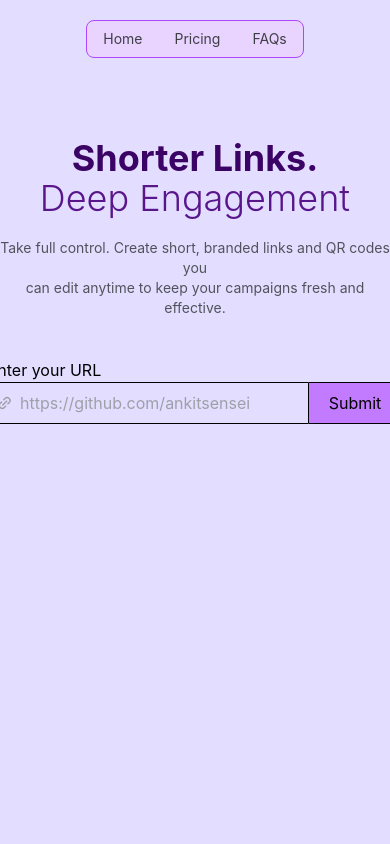
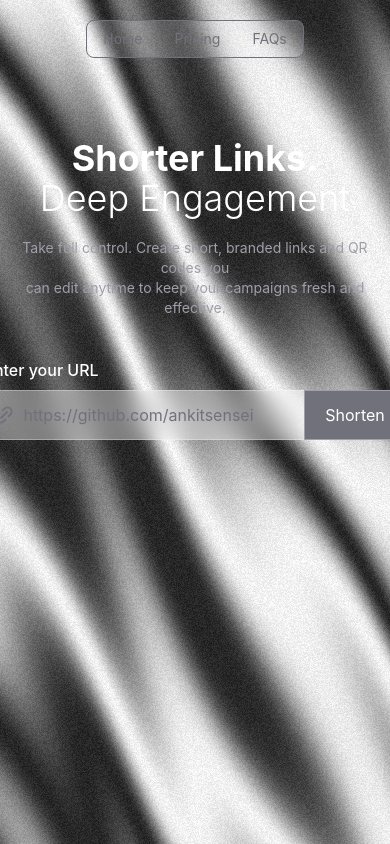
Before and after one commit to ankitsensei/url-shortener, a React (Vite) app in the folder frontend/: page / in a window 390 px wide. Built offline with nearby package versions, Linux system fonts and the light colour scheme.

Commit message:
style: silk bg

```diff
--- /dev/null
+++ b/frontend/src/component/Silk.jsx
@@ -0,0 +1,116 @@
+/* eslint-disable react/no-unknown-property */
+import { Canvas, useFrame, useThree } from '@react-three/fiber';
+import { forwardRef, useRef, useMemo, useLayoutEffect } from 'react';
+import { Color } from 'three';
+
+const hexToNormalizedRGB = hex => {
+  hex = hex.replace('#', '');
+  return [
+    parseInt(hex.slice(0, 2), 16) / 255,
+    parseInt(hex.slice(2, 4), 16) / 255,
+    parseInt(hex.slice(4, 6), 16) / 255
+  ];
+};
+
+const vertexShader = `
+varying vec2 vUv;
+varying vec3 vPosition;
+
+void main() {
+  vPosition = position;
+  vUv = uv;
+  gl_Position = projectionMatrix * modelViewMatrix * vec4(position, 1.0);
+}
+`;
+
+const fragmentShader = `
+varying vec2 vUv;
+varying vec3 vPosition;
+
+uniform float uTime;
+uniform vec3  uColor;
+uniform float uSpeed;
+uniform float uScale;
+uniform float uRotation;
+uniform float uNoiseIntensity;
+
+const float e = 2.71828182845904523536;
+
+float noise(vec2 texCoord) {
+  float G = e;
+  vec2  r = (G * sin(G * texCoord));
+  return fract(r.x * r.y * (1.0 + texCoord.x));
+}
+
+vec2 rotateUvs(vec2 uv, float angle) {
+  float c = cos(angle);
+  float s = sin(angle);
+  mat2  rot = mat2(c, -s, s, c);
+  return rot * uv;
+}
+
+void main() {
+  float rnd        = noise(gl_FragCoord.xy);
+  vec2  uv         = rotateUvs(vUv * uScale, uRotation);
+  vec2  tex        = uv * uScale;
+  float tOffset    = uSpeed * uTime;
+
+  tex.y += 0.03 * sin(8.0 * tex.x - tOffset);
+
+  float pattern = 0.6 +
+                  0.4 * sin(5.0 * (tex.x + tex.y +
+                                   cos(3.0 * tex.x + 5.0 * tex.y) +
+                                   0.02 * tOffset) +
+                           sin(20.0 * (tex.x + tex.y - 0.1 * tOffset)));
+
+  vec4 col = vec4(uColor, 1.0) * vec4(pattern) - rnd / 15.0 * uNoiseIntensity;
+  col.a = 1.0;
+  gl_FragColor = col;
+}
+`;
+
+const SilkPlane = forwardRef(function SilkPlane({ uniforms }, ref) {
+  const { viewport } = useThree();
+
+  useLayoutEffect(() => {
+    if (ref.current) {
+      ref.current.scale.set(viewport.width, viewport.height, 1);
+    }
+  }, [ref, viewport]);
+
+  useFrame((_, delta) => {
+    ref.current.material.uniforms.uTime.value += 0.1 * delta;
+  });
+
+  return (
+    <mesh ref={ref}>
+      <planeGeometry args={[1, 1, 1, 1]} />
+      <shaderMaterial uniforms={uniforms} vertexShader={vertexShader} fragmentShader={fragmentShader} />
+    </mesh>
+  );
+});
+SilkPlane.displayName = 'SilkPlane';
+
+const Silk = ({ speed = 5, scale = 1, color = '#7B7481', noiseIntensity = 1.5, rotation = 0 }) => {
+  const meshRef = useRef();
+
+  const uniforms = useMemo(
+    () => ({
+      uSpeed: { value: speed },
+      uScale: { value: scale },
+      uNoiseIntensity: { value: noiseIntensity },
+      uColor: { value: new Color(...hexToNormalizedRGB(color)) },
+      uRotation: { value: rotation },
+      uTime: { value: 0 }
+    }),
+    [speed, scale, noiseIntensity, color, rotation]
+  );
+
+  return (
+    <Canvas dpr={[1, 2]} frameloop="always">
+      <SilkPlane ref={meshRef} uniforms={uniforms} />
+    </Canvas>
+  );
+};
+
+export default Silk;
--- a/frontend/src/components/Navbar.tsx
+++ b/frontend/src/components/Navbar.tsx
@@ -2,7 +2,7 @@ import { NavLink } from "react-router";
 const Navbar = () => {
   return (
     <div className="w-full flex justify-center pt-5">
-      <ul className="navbarLi flex justify-center gap-8 bg-purple-200 h-fit px-4 py-2 rounded-lg border-purple-500 border text-zinc-700 text-sm">
+      <ul className="navbarLi flex justify-center gap-8 h-fit px-4 py-2 rounded-lg border text-zinc-500 text-sm bg-white/20">
         <NavLink to="/" end>
           <li>Home</li>
         </NavLink>
--- a/frontend/src/pages/Faqs.tsx
+++ b/frontend/src/pages/Faqs.tsx
@@ -1,6 +1,7 @@
 import { useState } from "react";
 import { ChevronDown, ChevronUp } from "lucide-react";
 import Navbar from "../components/Navbar";
+import Silk from "../component/Silk";
 
 const faqData = [
   {
@@ -40,6 +41,7 @@ const faqData = [
 const FaqItem = ({ question, answer, isOpen, onClick }) => {
   return (
     <div className="bg-white/60 rounded shadow-md overflow-hidden transition-all duration-300">
+      <div className="relative z-10">
         <button
           onClick={onClick}
           className="w-full flex items-center justify-between px-6 py-2 text-left"
@@ -47,9 +49,9 @@ const FaqItem = ({ question, answer, isOpen, onClick }) => {
           <h3 className="text-lg text-gray-800">{question}</h3>
 
           {isOpen ? (
-          <ChevronUp className="text-purple-700" size={22} />
+            <ChevronUp className="text-white" size={22} />
           ) : (
-          <ChevronDown className="text-purple-700" size={22} />
+            <ChevronDown className="text-white" size={22} />
           )}
         </button>
 
@@ -58,6 +60,7 @@ const FaqItem = ({ question, answer, isOpen, onClick }) => {
             <p className="text-gray-600 leading-relaxed">{answer}</p>
           </div>
         )}
+      </div>
     </div>
   );
 };
@@ -70,7 +73,19 @@ const Faqs = () => {
   };
 
   return (
-    <div className="min-h-screen bg-[#E3DEFF]">
+    <div className="h-full">
+      {/* Background */}
+      <div className="absolute inset-0 z-0">
+        <Silk
+          speed={5}
+          scale={1}
+          color="#ffffff"
+          noiseIntensity={1.5}
+          rotation={0}
+        />
+      </div>
+
+      <div className="relative z-10">
         <Navbar />
 
         <div className="max-w-4xl mx-auto px-5 py-14">
@@ -104,9 +119,10 @@ const Faqs = () => {
               Still have questions?
             </h2>
 
-          <button className="mt-6 px-6 py-3 bg-purple-700 hover:bg-purple-800 text-white rounded-lg font-medium transition-all duration-300">
+            <button className="mt-6 px-6 py-3 bg-zinc-700 hover:bg-zinc-800 text-white rounded-lg font-medium transition-all duration-300">
               You're stupid, don't contact
             </button>
+          </div>
         </div>
       </div>
     </div>
--- a/frontend/src/pages/Hero.tsx
+++ b/frontend/src/pages/Hero.tsx
@@ -6,6 +6,7 @@ import { motion } from "motion/react";
 import toast, { Toaster } from "react-hot-toast";
 import { FaRegCopy } from "react-icons/fa";
 import { IoLinkSharp } from "react-icons/io5";
+import Silk from "../component/Silk";
 
 interface IFormInput {
   newUrl: string;
@@ -43,58 +44,95 @@ const Hero = () => {
   };
 
   return (
-    <div className="w-full h-screen bg-[#E3DEFF]">
+    <div className="relative w-full min-h-screen overflow-hidden">
+      {/* Background */}
+      <div className="absolute inset-0 z-0">
+        <Silk
+          speed={5}
+          scale={1}
+          color="#ffffff"
+          noiseIntensity={1.5}
+          rotation={0}
+        />
+      </div>
+
+      <div className="relative z-10">
         <Toaster position="top-center" reverseOrder={false} />
+
         <Navbar />
-      <div className="flex flex-col justify-center items-center mt-20">
+
+        <div className="flex flex-col justify-center items-center mt-20 px-4">
           <div className="flex flex-col items-center gap-5">
             <div className="flex flex-col items-center">
-            <p className="font-bold text-4xl md:text-5xl text-purple-950">Shorter Links.</p>
-            <p className="font-light text-4xl md:text-6xl text-purple-900">
+              <p className="font-bold text-4xl md:text-5xl text-white">
+                Shorter Links.
+              </p>
+
+              <p className="font-light text-4xl md:text-6xl text-white text-center">
                 Deep Engagement
               </p>
             </div>
-          <p className="text-zinc-600 text-center text-sm lg:text-md">
-            Take full control. Create short, branded links and QR codes you{" "}
-            <br /> can edit anytime to keep your campaigns fresh and effective.
+
+            <p className="text-zinc-400 text-center text-sm lg:text-md">
+              Take full control. Create short, branded links and QR codes you
+              <br />
+              can edit anytime to keep your campaigns fresh and effective.
             </p>
           </div>
-        <form onSubmit={handleSubmit(onSubmit)} className="mt-10">
-          <label>Enter your URL</label>
+
+          <form
+            onSubmit={handleSubmit(onSubmit)}
+            className="mt-10 flex flex-col gap-2"
+          >
+            <label className="text-white font-medium">Enter your URL</label>
+
             <div className="flex items-center">
-            <div className="border border-r-0 w-80 lg:w-110 outline-none rounded-lg rounded-r-none placeholder:text-zinc-400 flex items-center px-2">
-              <IoLinkSharp className="text-zinc-400 rotate-135 text-2xl" />
+              <div className="border border-r-0 border-white/30 backdrop-blur-md bg-white/40 w-80 lg:w-[440px] rounded-lg rounded-r-none flex items-center px-2">
+                <IoLinkSharp className="text-zinc-500 rotate-135 text-2xl" />
+
                 <input
                   type="text"
                   placeholder="https://github.com/ankitsensei"
                   {...register("newUrl", { required: true })}
-                className=" py-2 px-2 w-110 outline-none placeholder:text-zinc-400 flex"
+                  className="py-3 px-2 w-full bg-transparent outline-none placeholder:text-zinc-500"
                 />
               </div>
-            <input
+
+              <button
                 type="submit"
-              className="px-5 py-2 bg-purple-400 border rounded-lg rounded-l-none"
-            />
+                className="px-5 py-3 bg-zinc-500 hover:bg-zinc-600 transition text-white border border-zinc-400 rounded-lg rounded-l-none"
+              >
+                Shorten
+              </button>
             </div>
-          {errors.newUrl && <span>This field is required</span>}
+
+            {errors.newUrl && (
+              <span className="text-red-500 text-sm">
+                This field is required
+              </span>
+            )}
           </form>
-        {/*TODO: Show link and copy button after submission of original link */}
+
           {generatedNewUrl && (
-          <div className="mt-5 flex justify-between items-center w-133 h-full border px-2 py-2 rounded-md">
+            <div className="mt-5 flex justify-between items-center w-80 lg:w-[540px] border border-white/30 bg-white/40 backdrop-blur-md px-3 py-3 rounded-md">
               <input
                 type="text"
-              id="generatedUrl"
-              className="w-full outline-none"
+                readOnly
+                className="w-full bg-transparent outline-none"
                 value={`http://localhost:5555/${generatedNewUrl}`}
               />
+
               <motion.button
-              whileHover={{ scale: 1.2 }}
-              className="px-2 rounded-lg rounded-l-none text-md"
+                whileHover={{ scale: 1.15 }}
+                whileTap={{ scale: 0.95 }}
+                onClick={handleCopy}
+                className="px-2 text-lg"
               >
-              <FaRegCopy className="" onClick={handleCopy} />
+                <FaRegCopy />
               </motion.button>
             </div>
           )}
+        </div>
       </div>
     </div>
   );
--- a/frontend/src/pages/Pricing.tsx
+++ b/frontend/src/pages/Pricing.tsx
@@ -1,11 +1,25 @@
 import Navbar from "../components/Navbar";
+import Silk from "../component/Silk";
 
 const Pricing = () => {
   return (
-    <div className="w-full h-screen bg-[#E3DEFF]">
-      <Navbar />
-      <div className="flex flex-col justify-center items-center h-1/2">
-        <p className="text-4xl text-purple-400">It's absolutely free</p>
+    <div className="w-full h-screen">
+      {/* Background */}
+      <div className="absolute inset-0 z-0">
+        <Silk
+          speed={5}
+          scale={1}
+          color="#ffffff"
+          noiseIntensity={1.5}
+          rotation={0}
+        />
+      </div>
+
+      <div className="relative z-10 h-screen">
+        <Navbar />
+        <div className="flex flex-col justify-center items-center h-1/2 w-full">
+          <p className="text-7xl text-white/30">It's absolutely free</p>
+        </div>
       </div>
     </div>
   );
```
Also changed, not shown: frontend/package.json (+8 -1 lines), 1 other file (tests, documents, lock files or other folders). Lines whose indentation alone changed are shown as unchanged.
